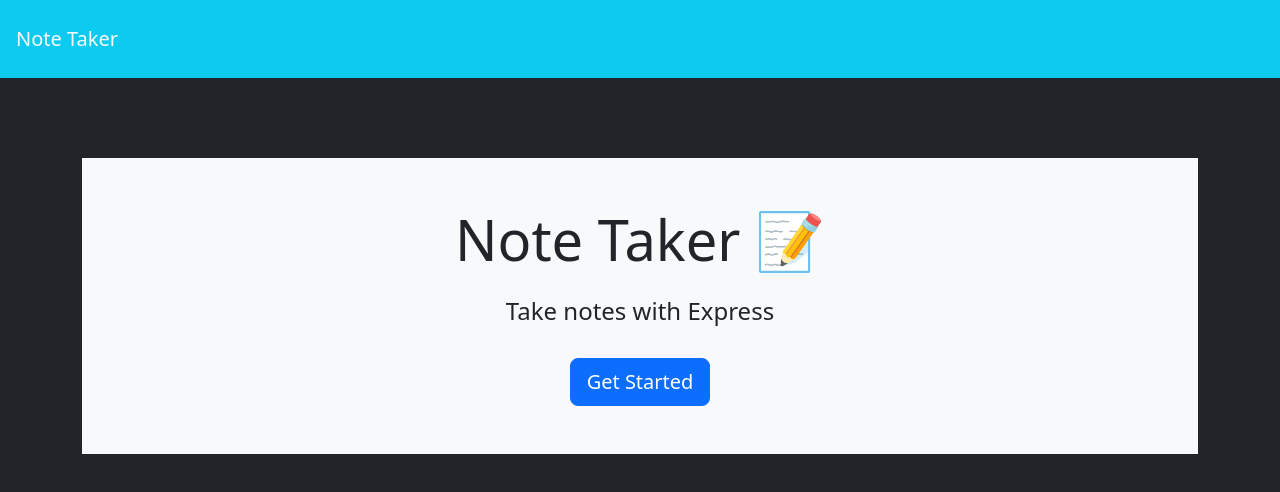
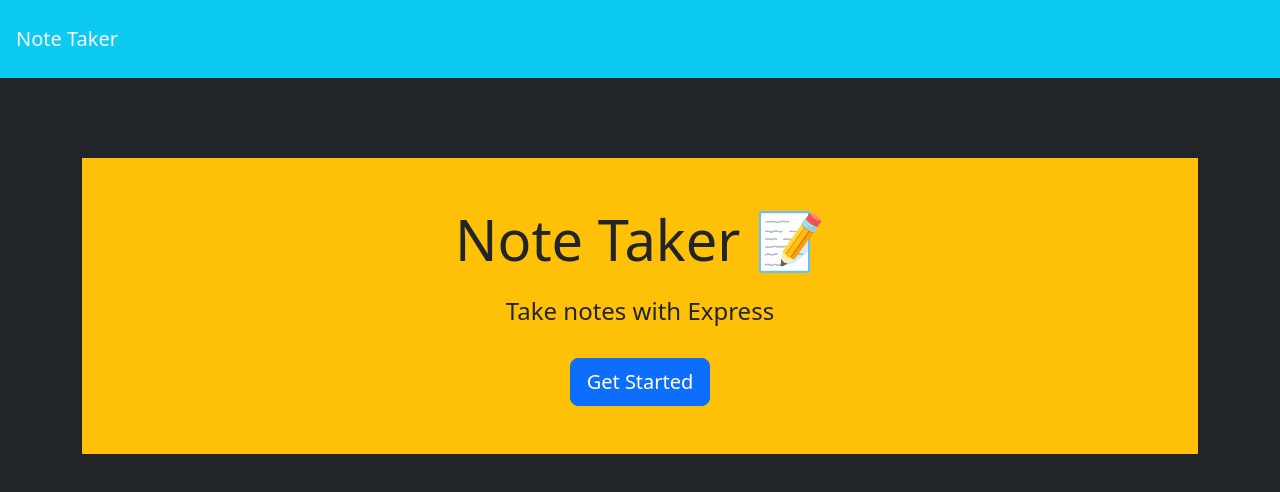
Before and after one commit to prohea/Note-Taker, a website: page public/index.html in a window 1280 px wide. Drawn offline with nearby package versions, Linux system fonts and the light colour scheme; no server answers.

Commit message:
changed color

```diff
--- a/public/index.html
+++ b/public/index.html
@@ -15,7 +15,7 @@
     </a>
   </nav>
   <div class="container">
-    <div style="margin-top: 80px;" class="text-center p-5 mb-4 bg-light">
+    <div style="margin-top: 80px;" class="text-center p-5 mb-4 bg-warning">
       <h1 class="display-4">Note Taker <span role="img" aria-label="Memo">📝</span></h1>
       <h4 class="mt-4">Take notes with Express</h4>
       <a class="btn btn-primary btn-lg mt-4" href="/notes" role="button">Get Started</a>
```
